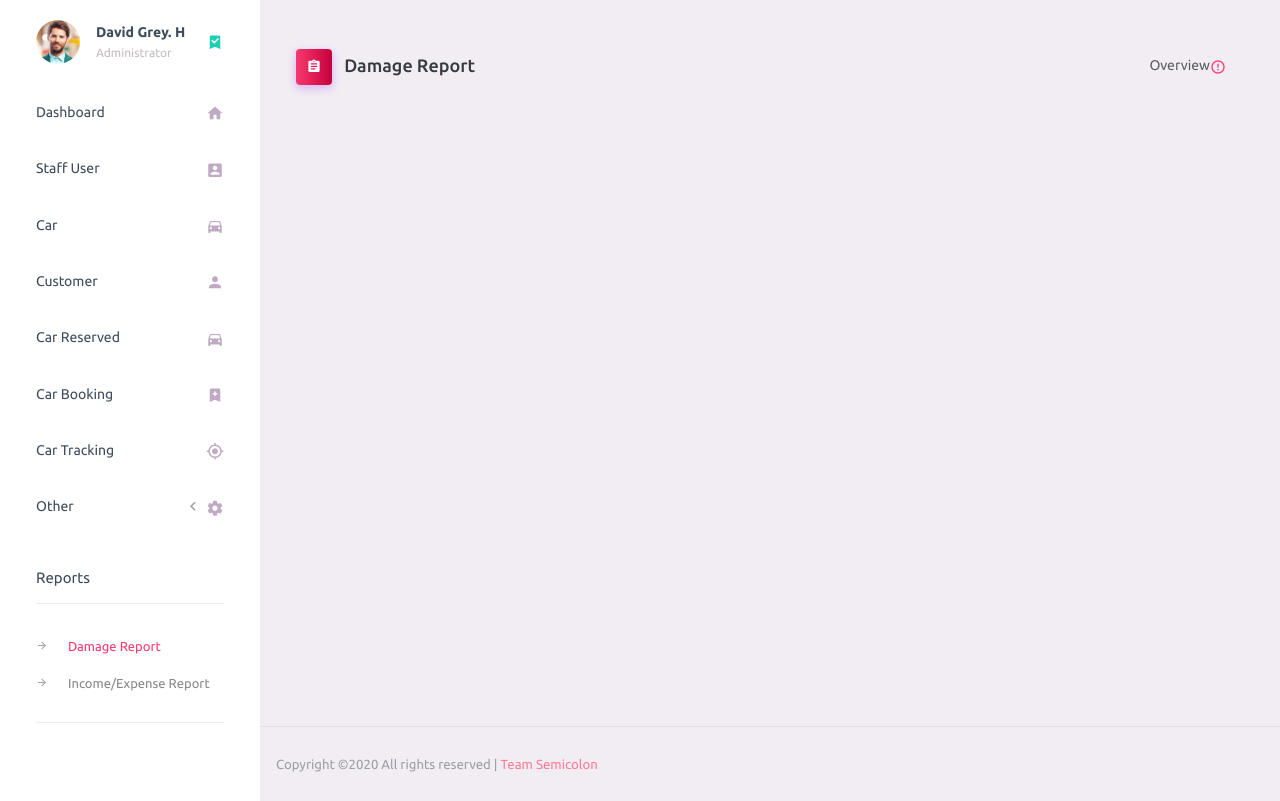
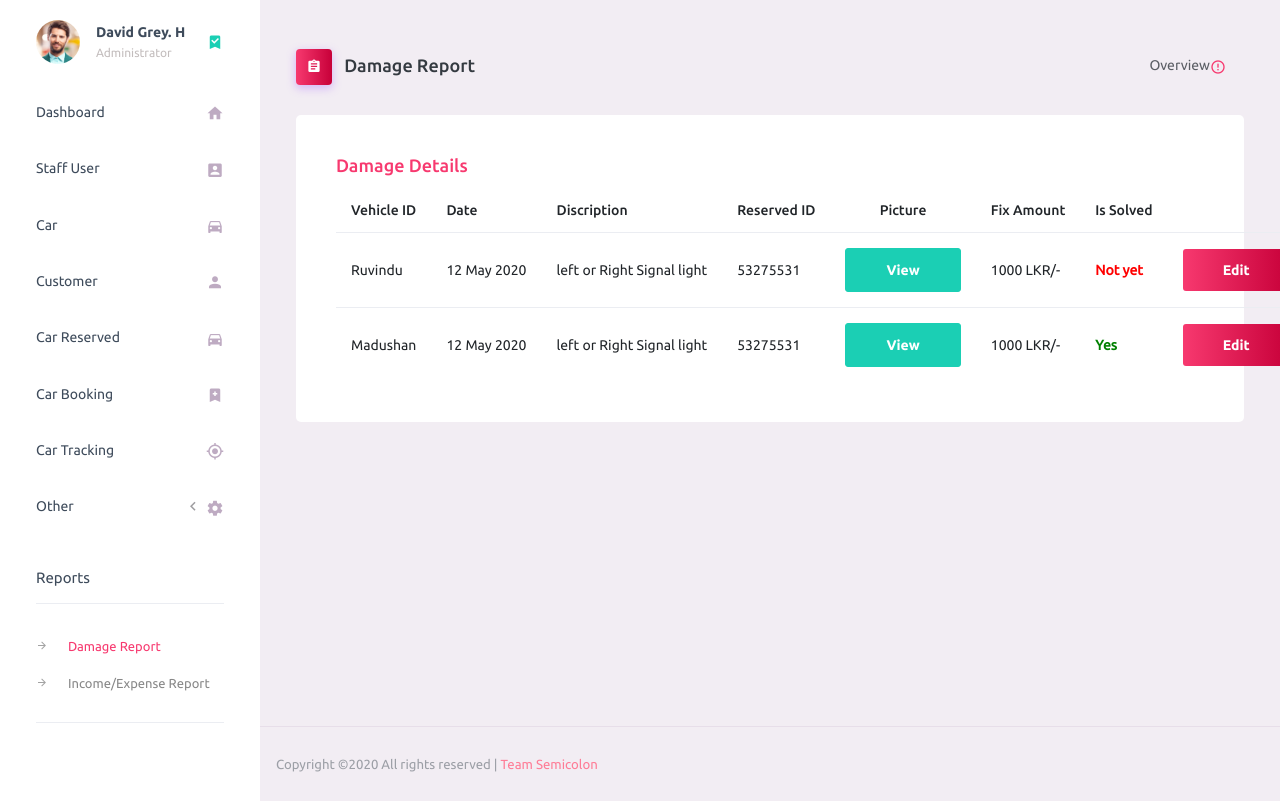
Before and after one commit to MadushanSandaru1/CRMS, a CodeIgniter app: page /database/index.php/home/crms_damage_report in a window 1280 px wide. Shown: the part 70-871 px from the top of the page. Run offline with CodeIgniter, Linux system fonts and the light colour scheme.

Commit message:
Update crms_damageu_report.php
updated

```diff
--- a/application/views/crms_damage_report.php
+++ b/application/views/crms_damage_report.php
@@ -25,7 +25,59 @@
         </div>
 
         <div class="row">
+            <div class="col-lg-12 grid-margin stretch-card">
+                <div class="card">
+                    <div class="card-body">
+                        <h4 class="card-title" style="color: #F7396F;">Damage Details</h4>
+                        <!--<p class="card-description"> Add class <code>.table</code></p>-->
 
+                        <table class="table">
+                            <thead>
+                                <tr>
+                                    <th>Vehicle ID</th>
+                                    <th>Date</th>
+                                    <th>Discription</th>
+                                    <th>Reserved ID</th>
+                                    <th style="text-align: center;">Picture</th>
+                                    <th>Fix Amount</th>
+                                    <th>Is Solved</th>
+                                    <th style="text-align: center;">Actions</th>
+                                </tr>
+                            </thead>
+                            <tbody>
+                                <tr>
+                          	        <td>Ruvindu</td>
+                          	        <td>12 May 2020</td>
+                          	        <td>left or Right Signal light</td>
+                          	        <td>53275531</td>
+                          	        <td><input type="submit" name="" class="btn btn-success" value="View"></td>
+                          	        <td>1000 LKR/-</td>
+                          	        <td><b style="color: red;">Not yet</b></td>
+                          	        <td>
+                          		        <input type="submit" name="" class="btn btn-gradient-primary" value="Edit">
+                          		        <input type="submit" name="" class="btn btn-danger" value="Remove"></td>
+                          	        </td>
+
+                                </tr>
+                       	        <tr>
+                          	        <td>Madushan</td>
+                          	        <td>12 May 2020</td>
+                          	        <td>left or Right Signal light</td>
+                          	        <td>53275531</td>
+                          	        <td><input type="submit" name="" class="btn btn-success" value="View"></td>
+                          	        <td>1000 LKR/-</td>
+                          	        <td><b style="color: green;">Yes</b></td>
+                          	        <td>
+                          		        <input type="submit" name="" class="btn btn-gradient-primary" value="Edit">
+                          		        <input type="submit" name="" class="btn btn-danger" value="Remove"></td>
+                          	        </td>
+
+                                </tr>
+                            </tbody>
+                        </table>
+                    </div>
+                </div>
+            </div>
         </div>
 
     </div>
```
